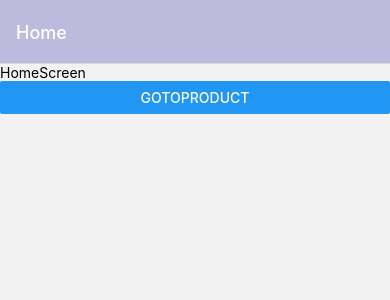
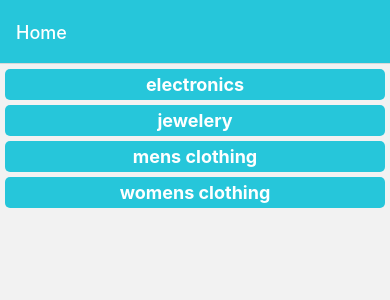
Before and after one commit to aytacbulanik/React_Native_TestLibrary, a React Native app: screen /HomeScreen in a window 390 px wide. Shown: the top 300 px of the page. Built offline with nearby package versions, Linux system fonts and the light colour scheme.

Commit message:
categories showing

```diff
--- a/src/App.js
+++ b/src/App.js
@@ -15,7 +15,7 @@ const App = () => {
           component={HomeScreen}
           options={{
             title: 'Home',
-            headerStyle: {backgroundColor: '#bdbbdd'},
+            headerStyle: {backgroundColor: '#26c6da'},
             headerTintColor: 'white',
           }}
         />
--- /dev/null
+++ b/src/Hooks/index.js
@@ -0,0 +1 @@
+export {default} from './FetchData';
--- a/src/Pages/HomeScreen/HomeScreen.js
+++ b/src/Pages/HomeScreen/HomeScreen.js
@@ -1,14 +1,25 @@
-import {View, Text, Button} from 'react-native';
+import {View, FlatList} from 'react-native';
 import React from 'react';
+import CategoryLabel from '../../components/CategoryLabel/CategoryLabel';
 
 const HomeScreen = ({navigation}) => {
+  const gelenData = [
+    {id: 0, name: 'electronics'},
+    {id: 1, name: 'jewelery'},
+    {id: 2, name: 'mens clothing'},
+    {id: 3, name: 'womens clothing'},
+  ];
+
   const gotoProductScreen = () => {
     navigation.navigate('ProductScreen');
   };
+
+  const categoryRenderItem = item => (
+    <CategoryLabel category={item} onSelect={gotoProductScreen} />
+  );
   return (
     <View>
-      <Text>HomeScreen</Text>
-      <Button title="GoToProduct" onPress={gotoProductScreen} />
+      <FlatList data={gelenData} renderItem={categoryRenderItem} />
     </View>
   );
 };
--- a/src/components/CategoryLabel/Category.Style.js
+++ b/src/components/CategoryLabel/Category.Style.js
@@ -0,0 +1,18 @@
+import {StyleSheet} from 'react-native';
+
+export default StyleSheet.create({
+  container: {
+    backgroundColor: '#26c6da',
+    marginTop: 5,
+    marginLeft: 5,
+    marginRight: 5,
+    padding: 5,
+    borderRadius: 5,
+  },
+  text: {
+    fontSize: 18,
+    fontWeight: 'bold',
+    textAlign: 'center',
+    color: 'white',
+  },
+});
--- a/src/components/CategoryLabel/CategoryLabel.js
+++ b/src/components/CategoryLabel/CategoryLabel.js
@@ -0,0 +1,15 @@
+import {View, Text, TouchableWithoutFeedback} from 'react-native';
+import React from 'react';
+import styles from './Category.Style';
+
+const CategoryLabel = ({category, onSelect}) => {
+  return (
+    <TouchableWithoutFeedback onPress={onSelect}>
+      <View style={styles.container}>
+        <Text style={styles.text}>{category.item.name}</Text>
+      </View>
+    </TouchableWithoutFeedback>
+  );
+};
+
+export default CategoryLabel;
```
Also changed, not shown: src/Hooks/FetchData.js (added, +26 -0 lines), 1 other file (tests, documents, lock files or other folders).
